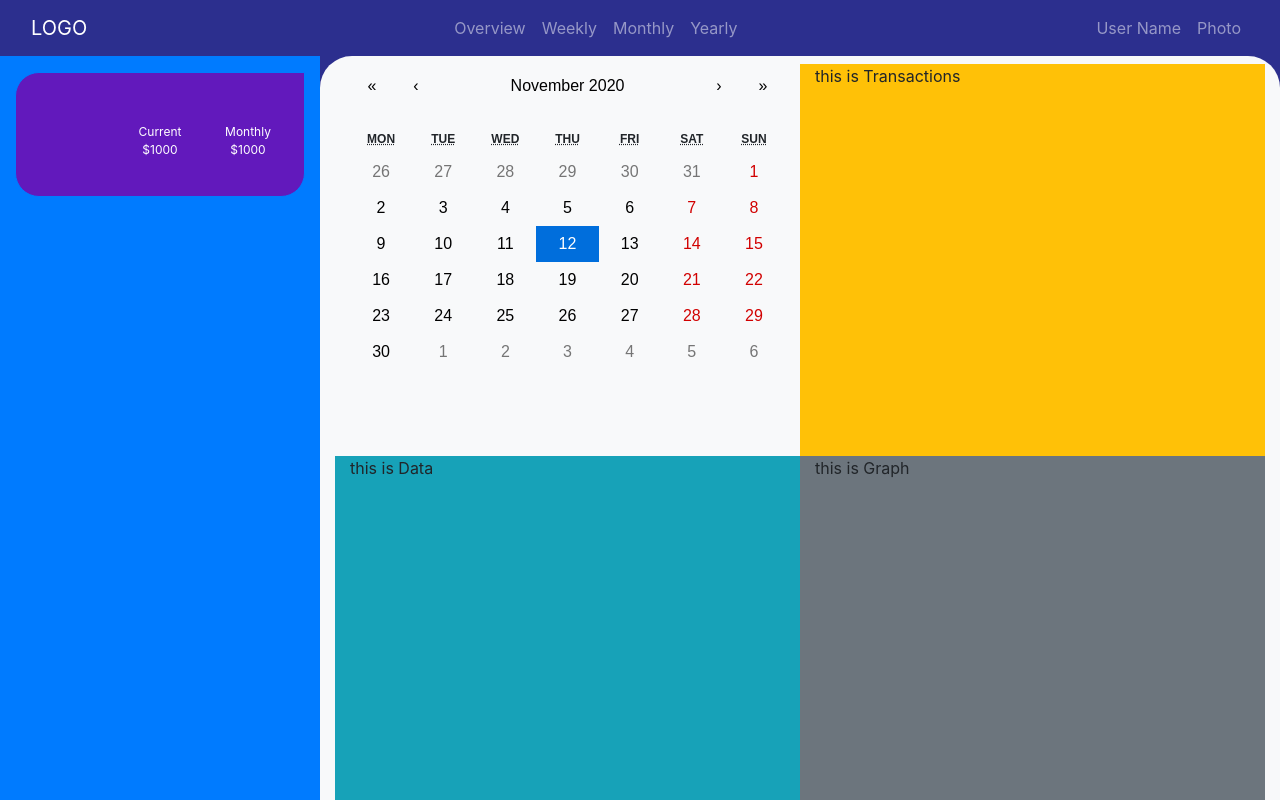
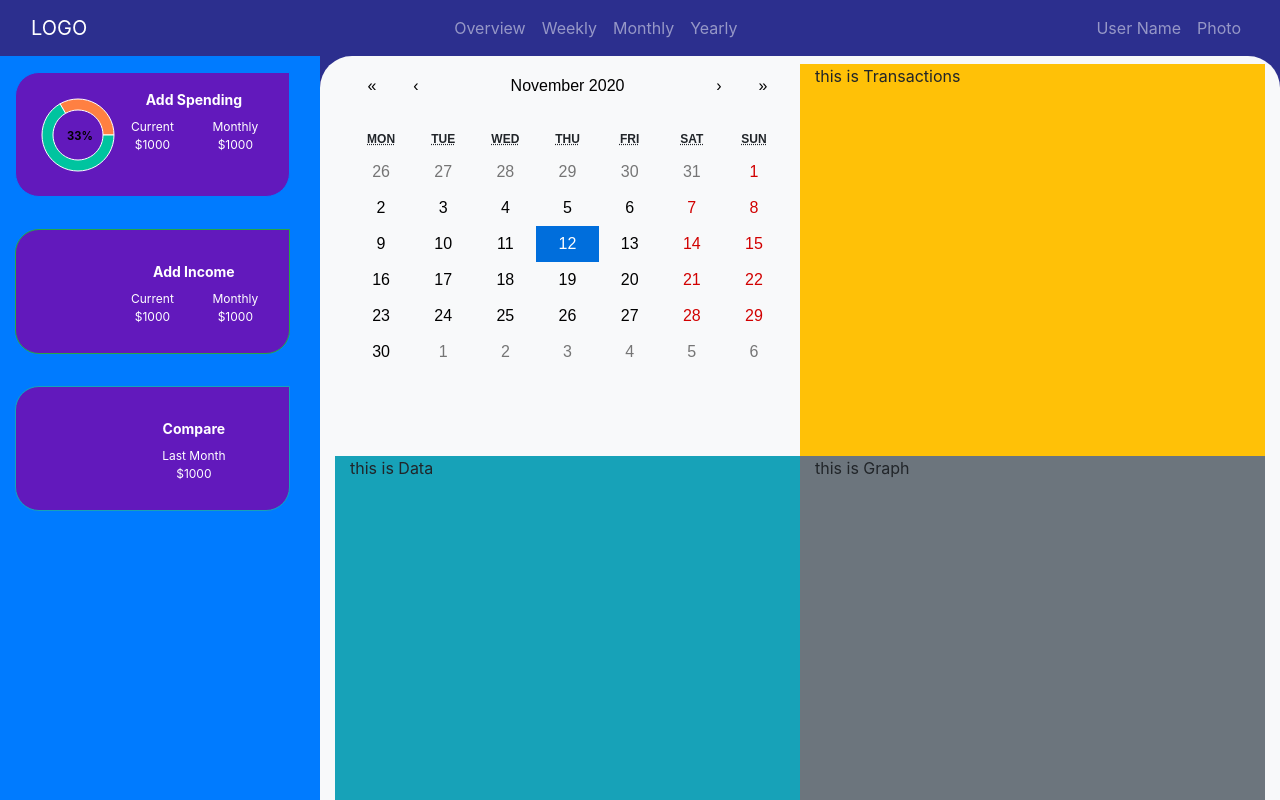
Before and after one commit to FinleyZ/my-account-book, a React (Create React App) app: page / in a window 1280 px wide. Built offline with nearby package versions, Linux system fonts and the light colour scheme.

Commit message:
Small change
...

```diff
--- a/src/containers/MyAccountBook/MyAccountBook.js
+++ b/src/containers/MyAccountBook/MyAccountBook.js
@@ -1,6 +1,6 @@
 import React from 'react'
 import {Container, Row, Col} from 'react-bootstrap'
-import AddSpending from '../../components/ControlComponent/AddSpending/AddSpending'
+import ControlComponent from '../../components/ControlComponent/ControlComponent'
 import DataDisplay from '../../components/DataDisplay/DataDisplay'
 import Navigation from '../../components/Navbar/Navbar'
 const MyAccountBook = () =>{
@@ -11,7 +11,7 @@ const MyAccountBook = () =>{
 			<Navigation/>
 			<Row className="h-100">
 				<Col className="bg-primary" lg="3" style={{minHeight: "500px"}}>
-				<AddSpending></AddSpending>
+				<ControlComponent />
 				</Col>
 
 				<Col className="bg-light" lg="9" style={{borderRadius: "2rem 2rem 0 0"} }>
```
